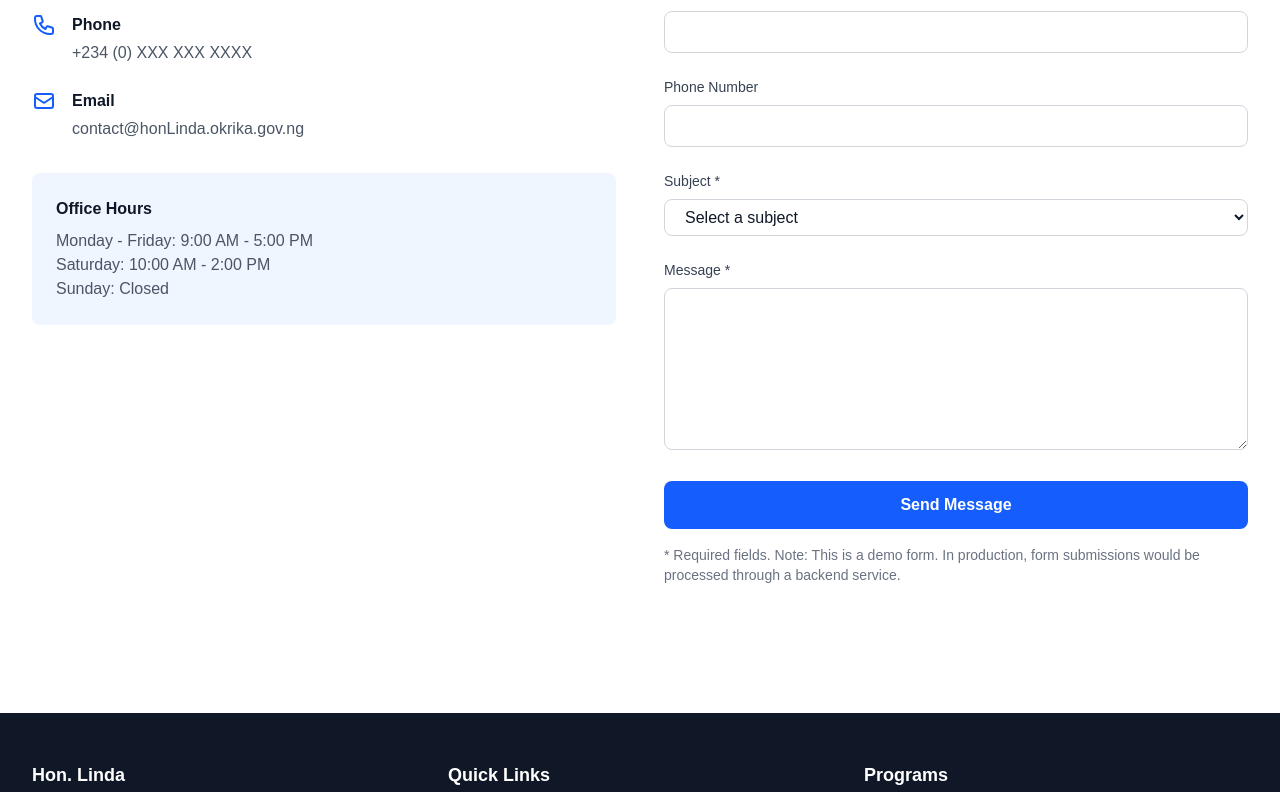
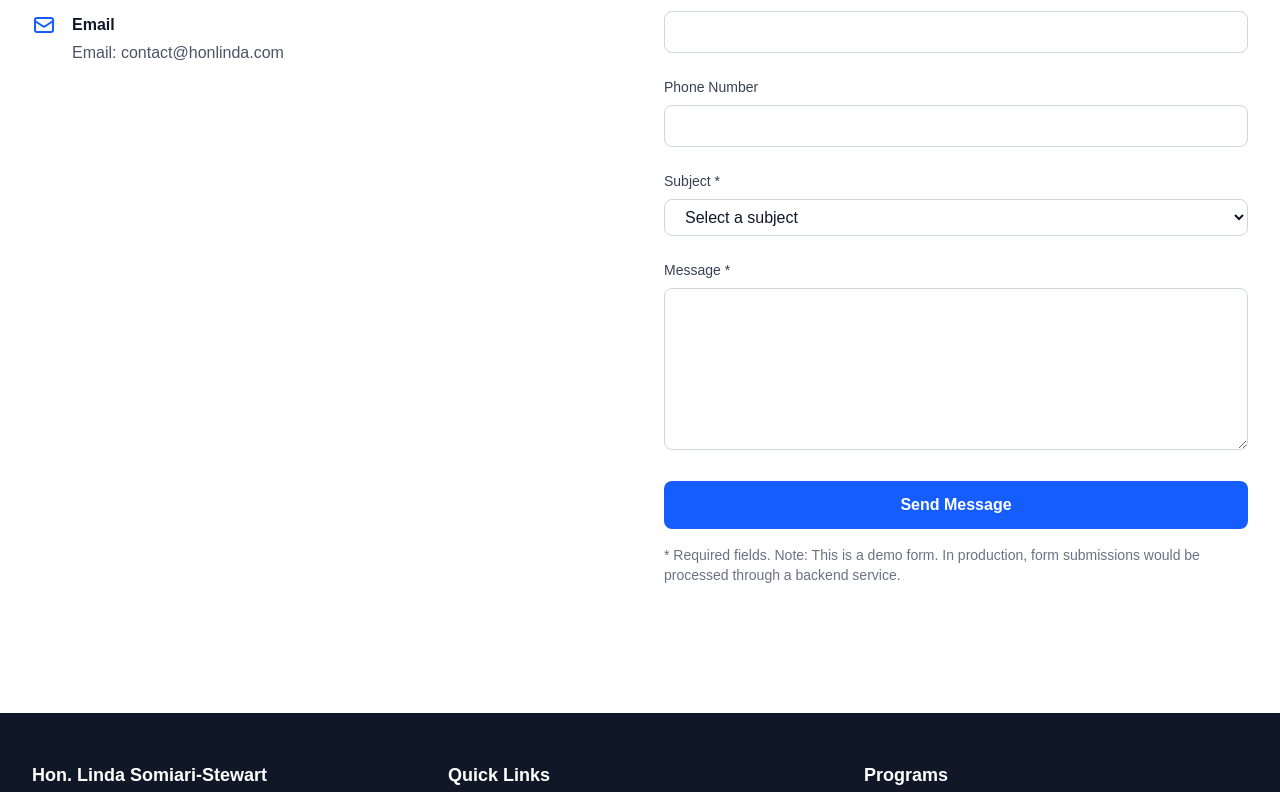
Before and after one commit to Aminigbo/linda-portfolio, a Next.js app: page /contact in a window 1280 px wide. Shown: the part 448-1240 px from the top of the page. Built offline with nearby package versions, Linux system fonts and the light colour scheme.

Commit message:
final fix

```diff
--- a/app/contact/page.tsx
+++ b/app/contact/page.tsx
@@ -107,31 +107,6 @@ export default function ContactPage() {
                 </div>
               </div>
 
-              <div className="flex items-start space-x-4">
-                <div className="flex-shrink-0">
-                  <svg
-                    className="w-6 h-6 text-blue-600"
-                    fill="none"
-                    viewBox="0 0 24 24"
-                    stroke="currentColor"
-                  >
-                    <path
-                      strokeLinecap="round"
-                      strokeLinejoin="round"
-                      strokeWidth={2}
-                      d="M3 5a2 2 0 012-2h3.28a1 1 0 01.948.684l1.498 4.493a1 1 0 01-.502 1.21l-2.257 1.13a11.042 11.042 0 005.516 5.516l1.13-2.257a1 1 0 011.21-.502l4.493 1.498a1 1 0 01.684.949V19a2 2 0 01-2 2h-1C9.716 21 3 14.284 3 6V5z"
-                    />
-                  </svg>
-                </div>
-                <div>
-                  <h3 className="font-semibold text-gray-900 mb-1">
-                    Phone
-                  </h3>
-                  <p className="text-gray-600">
-                    +234 (0) XXX XXX XXXX
-                  </p>
-                </div>
-              </div>
 
               <div className="flex items-start space-x-4">
                 <div className="flex-shrink-0">
@@ -154,13 +129,13 @@ export default function ContactPage() {
                     Email
                   </h3>
                   <p className="text-gray-600">
-                    contact@honLinda.okrika.gov.ng
+                  Email: contact@honlinda.com
                   </p>
                 </div>
               </div>
             </div>
 
-            <div className="mt-8 bg-blue-50 rounded-lg p-6">
+            {/* <div className="mt-8 bg-blue-50 rounded-lg p-6">
               <h3 className="font-semibold text-gray-900 mb-2">
                 Office Hours
               </h3>
@@ -171,7 +146,7 @@ export default function ContactPage() {
                 <br />
                 Sunday: Closed
               </p>
-            </div>
+            </div> */}
             </div>
           </AnimateOnScroll>
 
--- a/app/layout.tsx
+++ b/app/layout.tsx
@@ -35,7 +35,7 @@ export default function RootLayout({
           <div className="max-w-7xl mx-auto px-4 sm:px-6 lg:px-8">
             <div className="grid grid-cols-1 md:grid-cols-3 gap-8">
               <div>
-                <h3 className="text-lg font-semibold mb-4">Hon. Linda</h3>
+                <h3 className="text-lg font-semibold mb-4">Hon. Linda Somiari-Stewart</h3>
                 <p className="text-gray-400">
                   Member, Rivers State House of Assembly
                   <br />
--- a/app/page.tsx
+++ b/app/page.tsx
@@ -217,7 +217,7 @@ export default async function Home() {
                     </div>
                     <div>
                       <p className="text-lg text-gray-900 font-semibold mb-1" style={{ fontFamily: 'cursive' }}>
-                        Hon. Linda
+                      Hon. Linda Somiari-Stewart
                       </p>
                       <p className="text-sm text-gray-600">
                         Member, Rivers State House of Assembly
@@ -458,9 +458,9 @@ export default async function Home() {
               href="/programs"
               className="bg-white text-blue-900 px-8 py-3 rounded-lg font-semibold hover:bg-blue-50 transition-colors"
             >
-              Apply to Programs
+              View Our Programs
             </Link>
-            <Link
+            {/* <Link
               href="/events"
               className="bg-blue-800 text-white px-8 py-3 rounded-lg font-semibold hover:bg-blue-900 transition-colors border border-blue-300"
             >
@@ -471,7 +471,7 @@ export default async function Home() {
               className="bg-transparent text-white px-8 py-3 rounded-lg font-semibold hover:bg-blue-800 transition-colors border border-white"
             >
               View Reports
-            </Link>
+            </Link> */}
           </div>
         </div>
       </section>
--- a/app/programs/page.tsx
+++ b/app/programs/page.tsx
@@ -99,7 +99,7 @@ export default function ProgramsPage() {
         </div>
 
         {/* Additional Info Section */}
-        <AnimateOnScroll animation="slide-up" delay={600}>
+        {/* <AnimateOnScroll animation="slide-up" delay={600}>
           <div className="bg-gradient-to-r from-blue-900 to-blue-700 text-white rounded-lg p-8 md:p-12 text-center">
           <h2 className="text-3xl font-bold mb-4">
             Interested in Our Programs?
@@ -115,7 +115,7 @@ export default function ProgramsPage() {
             Contact Us
           </Link>
           </div>
-        </AnimateOnScroll>
+        </AnimateOnScroll> */}
       </div>
     </div>
   );
```
